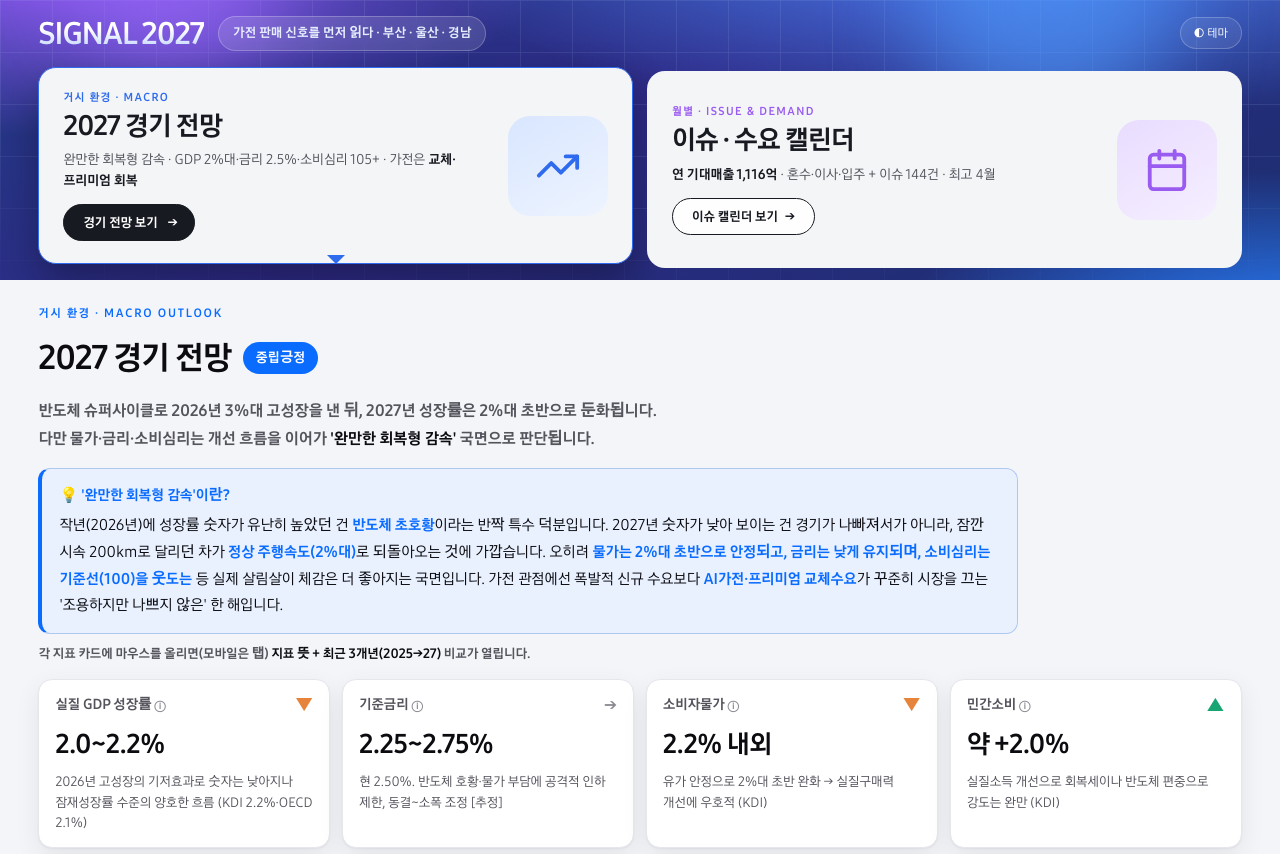
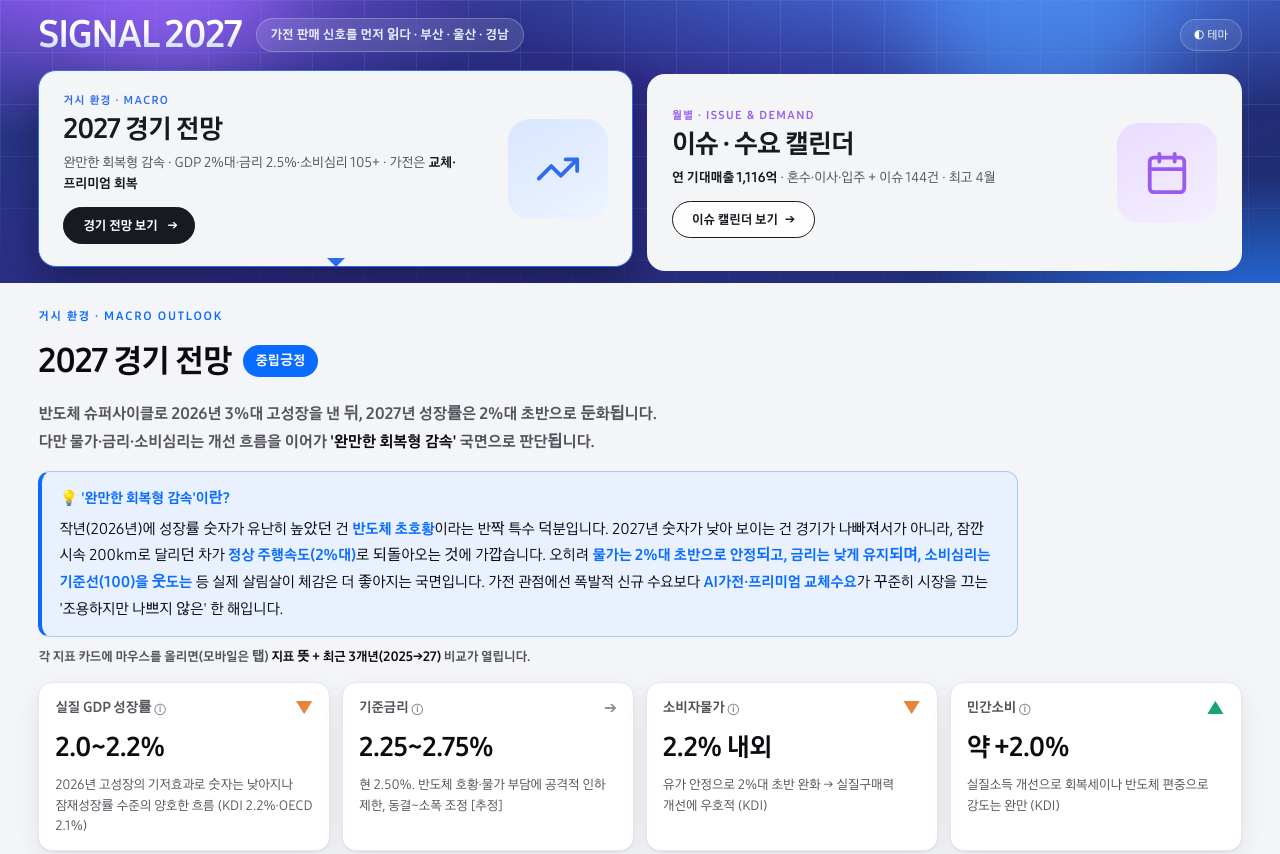
Before and after one commit to mansuk7077-bro/signal-2027, a plain HTML site: page index.html in a window 1280 px wide. Shown: the top 854 px of the page. Drawn offline with Linux system fonts and the light colour scheme.

Commit message:
헤더 제목(SIGNAL 2027) 글자 크기 확대
Co-Authored-By: Claude Opus 4.8 <noreply@anthropic.com>

```diff
--- a/index.html
+++ b/index.html
@@ -45,7 +45,7 @@
   .hero-inner{position:relative;display:flex;align-items:center;justify-content:space-between;gap:18px 26px;flex-wrap:wrap;padding:16px var(--pad) 18px}
   .hero-left{display:flex;flex-direction:row;align-items:center;flex-wrap:wrap;gap:8px 14px;min-width:0}
   .hero-eyebrow{color:#8fb6ff;font-size:10.5px;font-weight:700;letter-spacing:.15em;text-transform:uppercase;animation:rise .5s .02s both}
-  .hero-title{font-size:clamp(22px,2.6vw,31px);font-weight:900;letter-spacing:-.03em;line-height:1;
+  .hero-title{font-size:clamp(27px,3.2vw,38px);font-weight:900;letter-spacing:-.03em;line-height:1;
     background:linear-gradient(180deg,#fff 35%,#c3d6ff);-webkit-background-clip:text;background-clip:text;color:transparent;animation:rise .5s .08s both}
   .hero-tag{color:#e6eeff;font-size:13.5px;font-weight:600;margin:0;letter-spacing:.01em;background:rgba(255,255,255,.12);border:1px solid rgba(255,255,255,.24);padding:6px 14px;border-radius:100px;backdrop-filter:blur(4px);animation:rise .5s .14s both}
   .hero-right{display:flex;align-items:center;gap:9px;flex-wrap:wrap;animation:rise .5s .16s both}
@@ -347,7 +347,7 @@
   @media (max-width:820px){.qrow{grid-template-columns:1fr;gap:10px}.qside{flex-direction:row;align-items:center;gap:10px;padding:11px 15px}.qside-v{flex-direction:row;align-items:baseline;gap:4px;margin:0 0 0 auto}.qside-v b{font-size:20px}.qrow-cards{grid-template-columns:repeat(2,1fr)}}
   @media (max-width:520px){.qrow-cards{grid-template-columns:1fr}}
   @media (max-width:720px){.ecards{grid-template-columns:repeat(2,1fr)}.ea-cols{grid-template-columns:1fr}}
-  @media (max-width:640px){.hero-title{font-size:22px} .ptitle b{font-size:26px} .pcard h4{font-size:16.5px}}
+  @media (max-width:640px){.hero-title{font-size:27px} .ptitle b{font-size:26px} .pcard h4{font-size:16.5px}}
   @media (prefers-reduced-motion:reduce){*{animation:none!important;transition:none!important}}
   :focus-visible{outline:2px solid var(--accent);outline-offset:3px}
 </style>
```
